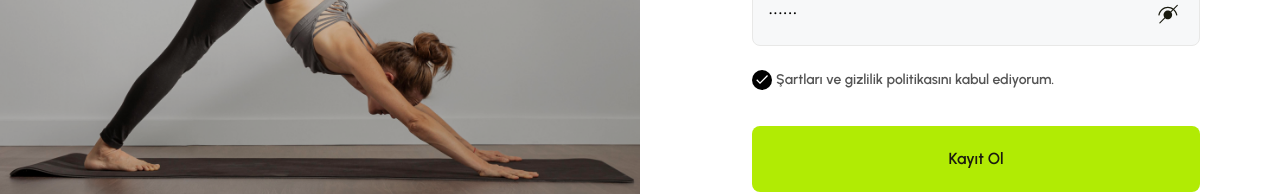
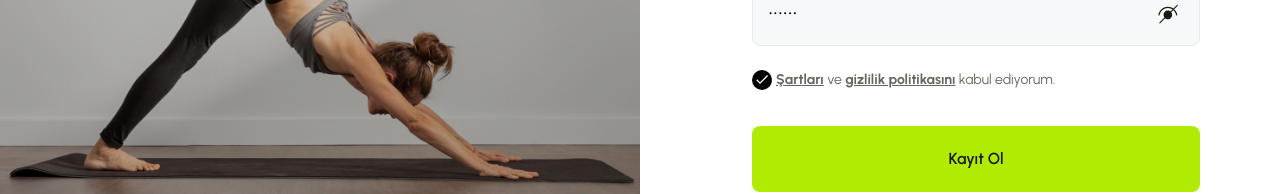
Before and after one commit to MobvenTeam1/FitAI-front-end-app-react.ts, a React (Vite) app: page /auth/login in a window 1280 px wide. Both pictures are taken after a click on the element "Kayıt ol". Shown: the part 540-734 px from the top of the page. Built offline with nearby package versions, Linux system fonts and the light colour scheme.

Commit message:
register and chechbox design updated

```diff
--- a/src/pages/auth/Register.tsx
+++ b/src/pages/auth/Register.tsx
@@ -113,7 +113,18 @@ export const Register: React.FC = () => {
               <div className="col-span-12">
                 <RHFCheckBox
                   name="isRead"
-                  label="Şartları ve gizlilik politikasını kabul ediyorum."
+                  content={
+                    <p className="text-sm text-gray-300">
+                      <span className="font-bold underline cursor-pointer">
+                        Şartları
+                      </span>{" "}
+                      ve{" "}
+                      <span className="font-bold underline cursor-pointer">
+                        gizlilik politikasını
+                      </span>{" "}
+                      kabul ediyorum.
+                    </p>
+                  }
                 />
               </div>
             </div>
--- a/src/sections/personal-inforations/rhf-components/RHFCheckbox.tsx
+++ b/src/sections/personal-inforations/rhf-components/RHFCheckbox.tsx
@@ -7,12 +7,14 @@ interface CheckBoxProps {
   name: string;
   label?: string;
   direction?: "left" | "right";
+  content?: React.ReactNode;
 }
 
 export const RHFCheckBox: FC<CheckBoxProps> = ({
   name,
-  label = "Beni Hatırla",
+  label,
   direction = "left",
+  content,
 }) => {
   const {
     watch,
@@ -37,9 +39,13 @@ export const RHFCheckBox: FC<CheckBoxProps> = ({
         <div className="w-5 h-5 p-1 text-sm rounded-full bg-black-500 text-white flex items-center justify-center cursor-pointer">
           {isChecked && <SvgColor src={`/icons/ic_check.svg`} />}
         </div>
-        <p className="text-sm text-black-300 font-semibold cursor-pointer select-none">
-          {label}
-        </p>
+        {label ? (
+          <p className="text-sm text-gray-300 font-semibold cursor-pointer select-none">
+            {label}
+          </p>
+        ) : (
+          content
+        )}
       </div>
       <ErrorMessage error={error} />
     </>
```
